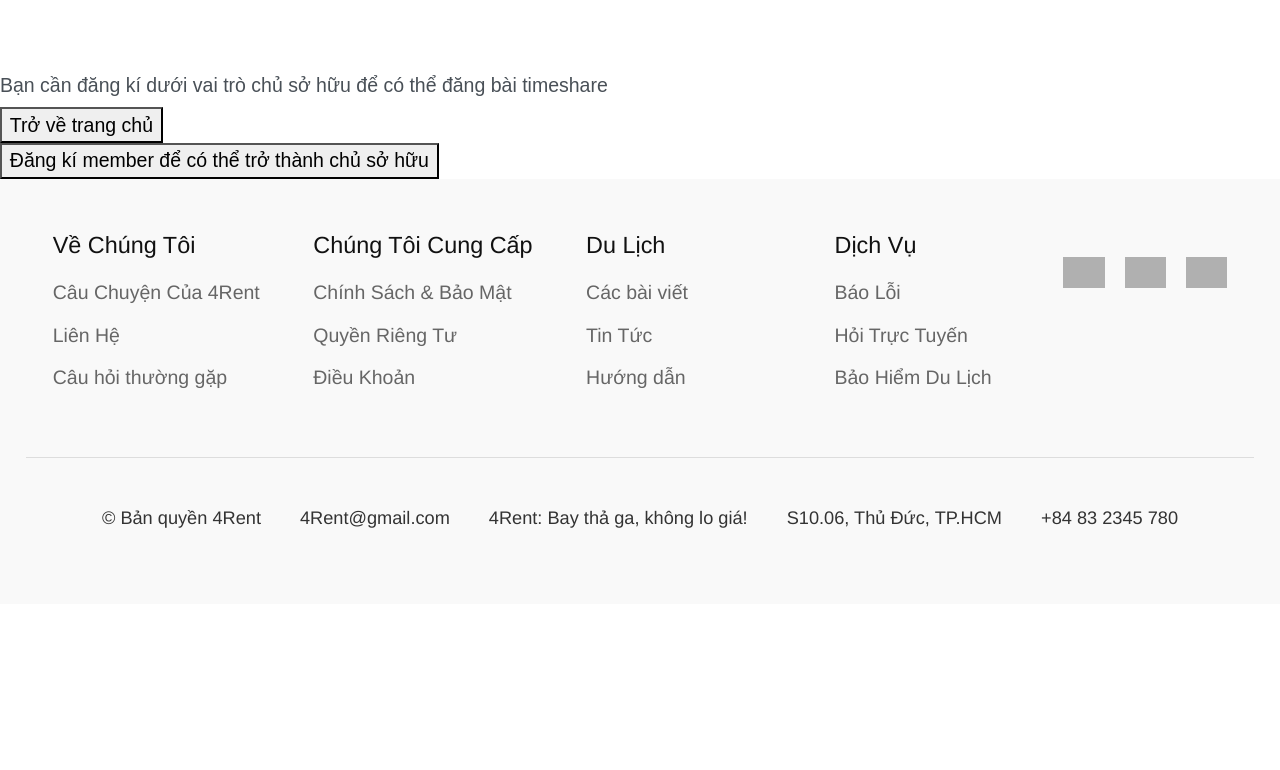
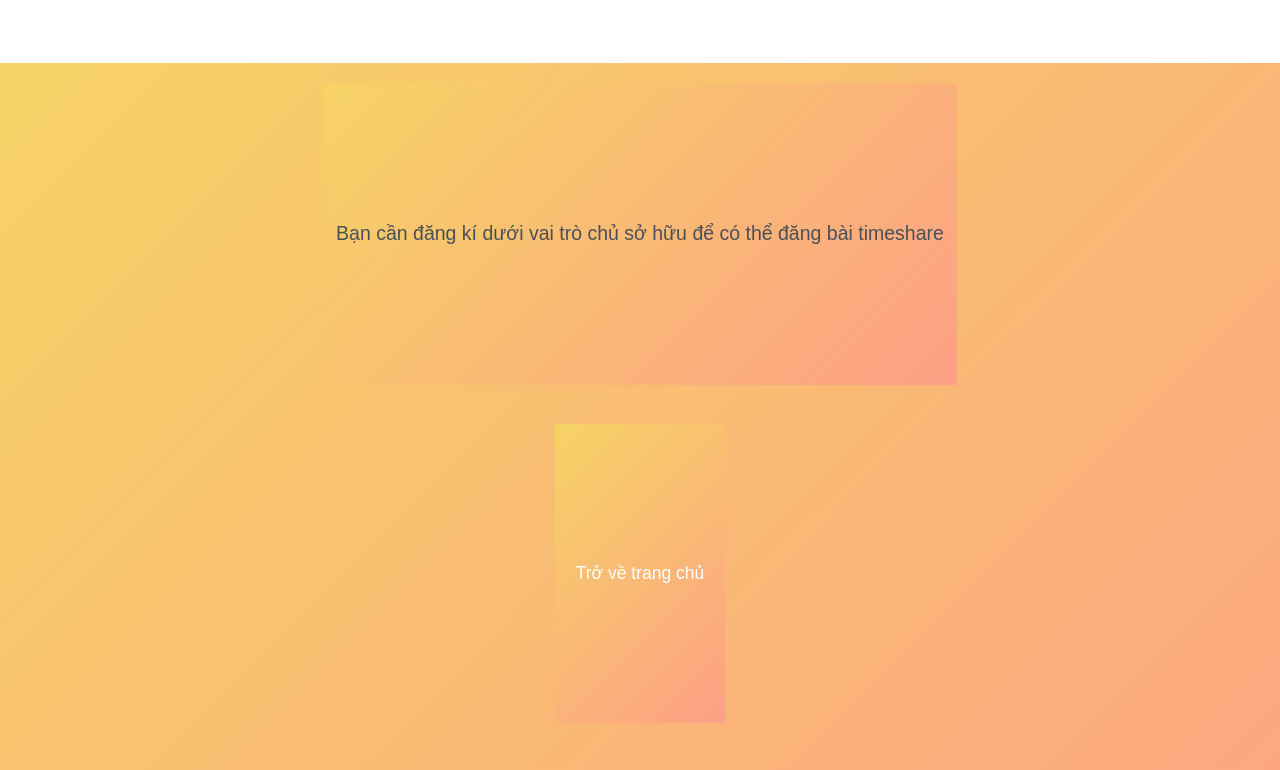
Before and after one commit to NeyuD96155/4Rent, a React (Create React App) app in the folder client/: page /non-authorize in a window 1280 px wide. Shown: the top 770 px of the page. Built offline with nearby package versions, Linux system fonts and the light colour scheme; grey boxes are pictures that could not be loaded.

Commit message:
client/src/pages/EstateShow.js client/src/pages/NonAuthorize.js client/src/pages/Profile.js client/src/styles/NonAuthor.css (chỉnh sửa sai sót liên quan đến trường nhập và việt hóa lỗi )

```diff
--- a/client/src/pages/EstateShow.js
+++ b/client/src/pages/EstateShow.js
@@ -26,10 +26,9 @@ const EstateShow = () => {
             );
             setEstates(approvedEstates);
         } catch (err) {
-            console.error("Error fetching estates:", err);
+            console.error("Có lỗi trong quá trình lấy dữ liệu căn hộ:", err);
             setError(
-                err.response?.data?.message ||
-                    "Failed to load estates. Please try again later."
+                err.response?.data?.message || "Lỗi khi lấy dữ liệu căn hộ."
             );
         } finally {
             setIsLoading(false);
@@ -50,7 +49,7 @@ const EstateShow = () => {
             .replace("₫", "đ");
     };
 
-    if (isLoading) return <div aria-live="polite">Loading...</div>;
+    if (isLoading) return <div aria-live="polite">Đang tải...</div>;
     if (error) return <div>Error: {error}</div>;
 
     return (
--- a/client/src/pages/NonAuthorize.js
+++ b/client/src/pages/NonAuthorize.js
@@ -1,16 +1,22 @@
 import React from "react";
 import { useNavigate } from "react-router-dom";
+import "../styles/NonAuthor.css";
 export const NonAuthorize = () => {
     const navigate = useNavigate();
     return (
-        <div>
-            <p>
+        <div className="non-authorize">
+            <p className="non-authorize">
                 Bạn cần đăng kí dưới vai trò chủ sở hữu để có thể đăng bài
                 timeshare
             </p>
-            <button onClick={() => navigate("/")}>Trở về trang chủ</button>
+            <button className="non-authorize" onClick={() => navigate("/")}>
+                Trở về trang chủ
+            </button>
             <br />
-            <button onClick={() => navigate("/signup")}>
+            <button
+                className="non-authorize"
+                onClick={() => navigate("/signup")}
+            >
                 Đăng kí member để có thể trở thành chủ sở hữu
             </button>
         </div>
--- a/client/src/pages/Profile.js
+++ b/client/src/pages/Profile.js
@@ -155,7 +155,7 @@ const ProfilePage = () => {
                 </Form.Item>
 
                 <Form.Item label="Địa chỉ" name="address">
-                    <Input placeholder="Nhập số điện thoại" />
+                    <Input placeholder="Nhập địa chỉ của bạn" />
                 </Form.Item>
                 <Form.Item label="Email" name="email">
                     <Input placeholder="Nhập số điện thoại" disabled />
--- /dev/null
+++ b/client/src/styles/NonAuthor.css
@@ -0,0 +1,47 @@
+.non-authorize {
+    display: flex;
+    flex-direction: column;
+    align-items: center;
+    justify-content: center;
+    height: 100vh;
+    background: linear-gradient(135deg, #f6d365 0%, #fda085 100%);
+    padding: 20px;
+    box-sizing: border-box;
+}
+
+.non-authorize p {
+    font-size: 1.2rem;
+    margin-bottom: 30px;
+    max-width: 600px;
+}
+
+.non-authorize button {
+    background-color: #3b2d28;
+    color: #ffffff;
+    border: none;
+    padding: 10px 20px;
+    font-size: 1rem;
+    cursor: pointer;
+    transition: background-color 0.3s ease;
+    margin-bottom: 15px;
+
+}
+
+.non-authorize button:hover {
+    background-color: #3a2c24;
+}
+
+@media (min-width: 768px) {
+    .non-authorize {
+        padding: 10px;
+
+    }
+
+    .non-authorize p {
+        font-size: 1rem;
+    }
+    .non-authorize button{
+        padding: 8px 16px;
+        font-size: 0.9rem;
+    }
+}
```
